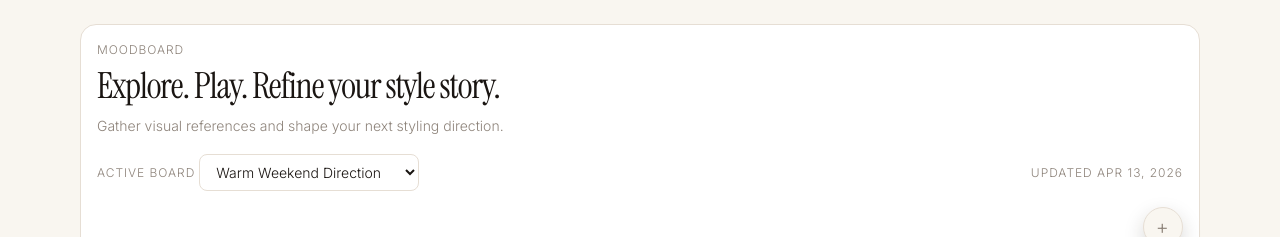
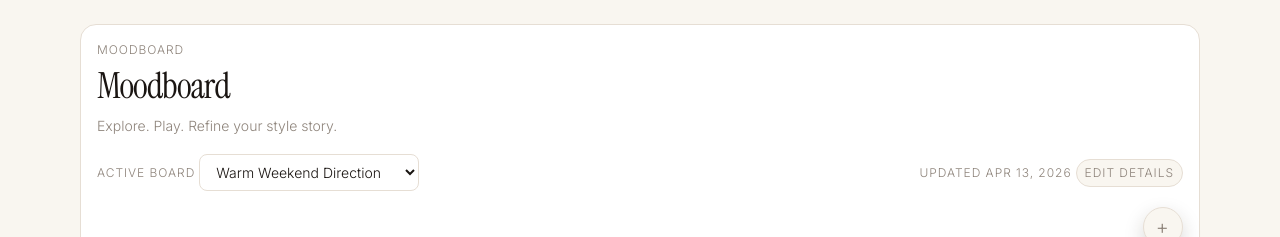
Before and after one commit to th-efool/SYNTHE, a Next.js app: page /wardrobe in a window 1280 px wide. Both pictures are taken after a click on the button "Moodboards". Shown: the part 312-549 px from the top of the page. Built offline with nearby package versions, Linux system fonts and the light colour scheme.

Commit message:
Add moodboard-specific header and quiet board details editor

```diff
--- a/src/app/(dashboard)/wardrobe/page.tsx
+++ b/src/app/(dashboard)/wardrobe/page.tsx
@@ -44,6 +44,7 @@ export default function WardrobePage() {
   const [confirmBoardDelete, setConfirmBoardDelete] = useState(false);
   const [isQuickAddOpen, setIsQuickAddOpen] = useState(false);
   const [activePinActionsId, setActivePinActionsId] = useState<string | null>(null);
+  const [isBoardMetaOpen, setIsBoardMetaOpen] = useState(false);
 
   const selectedLook = useMemo(
     () => looks.find((look) => look.id === selectedLookId) ?? looks[0],
@@ -319,9 +320,9 @@ export default function WardrobePage() {
           <div style={{ ...panelStyle, display: "grid", gap: spacing.lg }}>
             <div style={{ display: "grid", gap: spacing.sm }}>
               <p style={{ ...typography.tag, margin: 0, color: colors.mutedText }}>Moodboard</p>
-              <h2 style={{ ...typography.sectionTitle, margin: 0 }}>Explore. Play. Refine your style story.</h2>
+              <h2 style={{ ...typography.sectionTitle, margin: 0 }}>Moodboard</h2>
               <p style={{ ...typography.body, margin: 0, color: colors.mutedText }}>
-                Gather visual references and shape your next styling direction.
+                Explore. Play. Refine your style story.
               </p>
             </div>
 
@@ -344,11 +345,32 @@ export default function WardrobePage() {
                 </select>
               </div>
               {selectedBoard ? (
-                <span style={{ ...typography.tag, color: colors.mutedText }}>
-                  Updated {fmtDate(selectedBoard.updatedAt)}
-                </span>
+                <div style={{ display: "inline-flex", alignItems: "center", gap: spacing.xs }}>
+                  <span style={{ ...typography.tag, color: colors.mutedText }}>
+                    Updated {fmtDate(selectedBoard.updatedAt)}
+                  </span>
+                  <button onClick={() => setIsBoardMetaOpen((prev) => !prev)} style={smallBtn}>
+                    Edit details
+                  </button>
+                </div>
               ) : null}
             </div>
+            {selectedBoard && isBoardMetaOpen ? (
+              <div style={{ display: "grid", gap: spacing.sm, justifyItems: "start", padding: spacing.sm, borderRadius: spacing.md, background: colors.background, border: `1px solid ${colors.border}` }}>
+                <input
+                  value={selectedBoard.title}
+                  onChange={(e) => updateBoard(selectedBoard.id, { title: e.target.value })}
+                  style={{ ...inputStyle, background: colors.surface, minWidth: "280px" }}
+                  placeholder="Board title"
+                />
+                <textarea
+                  value={selectedBoard.description}
+                  onChange={(e) => updateBoard(selectedBoard.id, { description: e.target.value })}
+                  style={{ ...inputStyle, minHeight: "74px", resize: "vertical", background: colors.surface, minWidth: "280px" }}
+                  placeholder="Board description"
+                />
+              </div>
+            ) : null}
 
             {!selectedBoard ? (
               <p style={{ ...typography.body, color: colors.mutedText, margin: 0 }}>No boards yet. Create one.</p>
```
